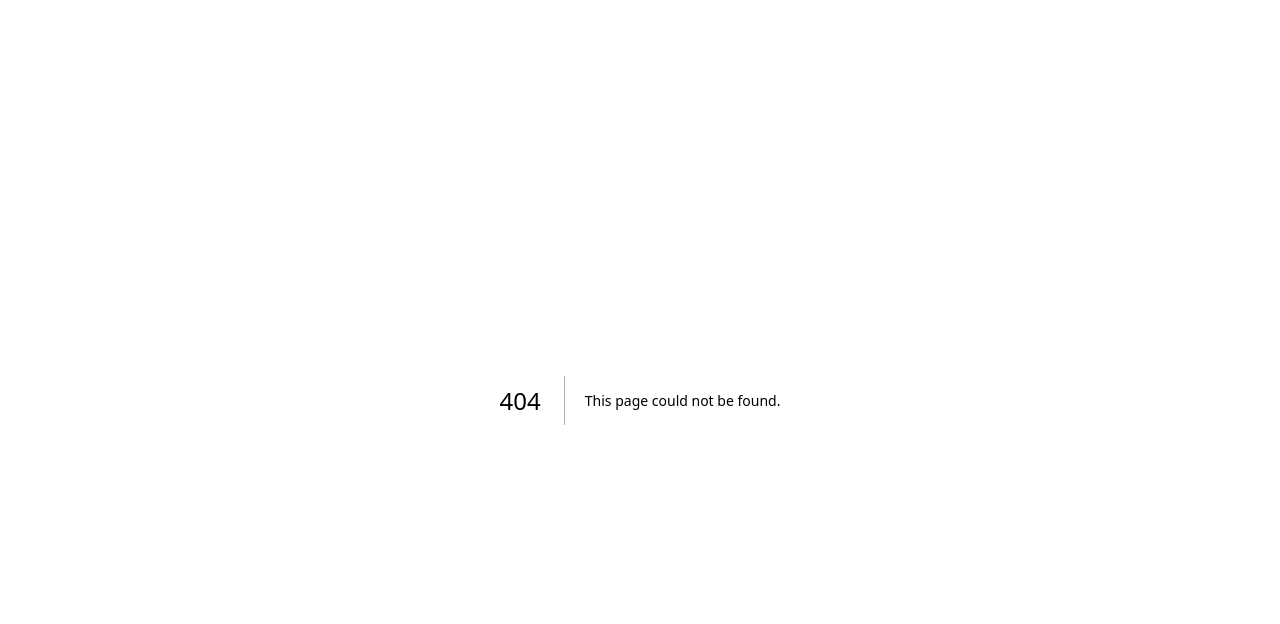
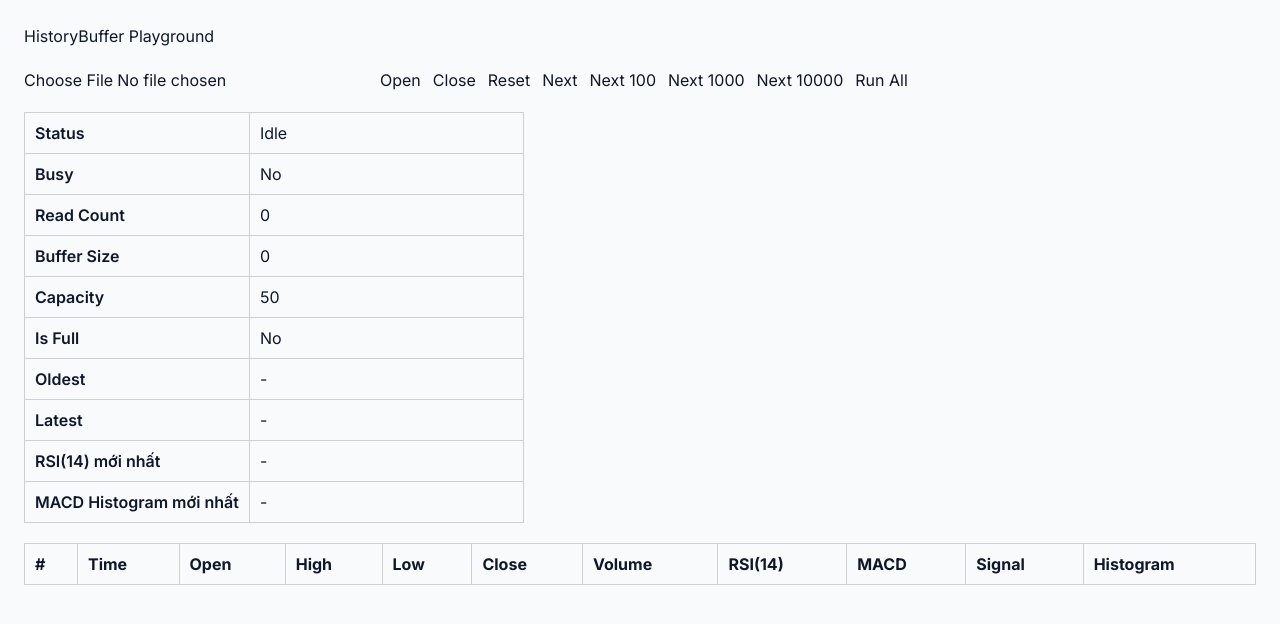
Before and after one commit to phxbinh/eabottrade, a Next.js app: page /indecators in a window 1280 px wide. Before the commit this address had no page. Shown: the top 624 px of the page. Built offline with nearby package versions, Linux system fonts and the light colour scheme.

Commit message:
Create page.tsx

```diff
--- /dev/null
+++ b/src/app/indecators/page.tsx
@@ -0,0 +1,233 @@
+"use client";
+
+import { useMemo, useRef, useState } from "react";
+
+import { Candle } from "@models/Candle";
+
+import { StreamCsvReader } from "@feed/StreamCsvReader";
+import { CsvFeed } from "@feed/CsvFeed";
+
+import { CsvMapper } from "@csv/CsvMapper";
+
+import { HistoryBuffer } from "@bufferHistory/BufferHistory";
+
+import { calculateRSI, calculateMACD } from "@indicators/TechnicalIndicators";
+
+const BUFFER_SIZE = 50;
+const RSI_PERIOD = 14;
+const MACD_FAST = 12;
+const MACD_SLOW = 26;
+const MACD_SIGNAL = 9;
+
+export default function TradeCsvPage() {
+  const history = useMemo(() => new HistoryBuffer(BUFFER_SIZE), []);
+
+  const feedRef = useRef<CsvFeed | null>(null);
+  const fileRef = useRef<File | null>(null);
+
+  const [, forceUpdate] = useState(0);
+  const [status, setStatus] = useState("Idle");
+  const [totalRead, setTotalRead] = useState(0);
+  const [busy, setBusy] = useState(false);
+
+  function refresh() {
+    forceUpdate((v) => v + 1);
+  }
+
+  async function handleFile(e: React.ChangeEvent<HTMLInputElement>) {
+    const file = e.target.files?.[0];
+    if (!file) return;
+    fileRef.current = file;
+    setStatus("File Selected");
+  }
+
+  async function openFeed() {
+    if (!fileRef.current) {
+      alert("Choose csv first.");
+      return;
+    }
+
+    if (feedRef.current) {
+      await feedRef.current.close();
+    }
+
+    history.clear();
+    setTotalRead(0);
+
+    const reader = new StreamCsvReader(fileRef.current);
+    const mapper = new CsvMapper();
+    const feed = new CsvFeed(reader, mapper);
+
+    await feed.open();
+    feedRef.current = feed;
+    setStatus("Opened");
+    refresh();
+  }
+
+  async function closeFeed() {
+    if (!feedRef.current) return;
+    await feedRef.current.close();
+    feedRef.current = null;
+    history.clear();
+    setTotalRead(0);
+    setStatus("Closed");
+    refresh();
+  }
+
+  async function resetFeed() {
+    if (!feedRef.current) return;
+    await feedRef.current.reset();
+    history.clear();
+    setTotalRead(0);
+    setStatus("Reset");
+    refresh();
+  }
+
+  async function read(limit?: number) {
+    if (!feedRef.current) return;
+    if (busy) return;
+
+    setBusy(true);
+    let count = 0;
+
+    while (true) {
+      if (limit !== undefined && count >= limit) break;
+
+      const candle = await feedRef.current.next();
+      if (!candle) {
+        setStatus("EOF");
+        break;
+      }
+
+      history.push(candle);
+      count++;
+
+      if (limit === undefined && count % 10000 === 0) {
+        setTotalRead((v) => v + 10000);
+        refresh();
+        await new Promise(requestAnimationFrame);
+      }
+    }
+
+    if (limit !== undefined) {
+      setTotalRead((v) => v + count);
+    }
+
+    refresh();
+    setBusy(false);
+  }
+
+  const rows: Candle[] = [];
+  for (let i = 0; i < history.size; i++) {
+    const candle = history.at(i);
+    if (candle) rows.push(candle);
+  }
+
+  // Tính chỉ số trên các nến hiện có trong buffer
+  const rsiValues = calculateRSI(rows, RSI_PERIOD);
+  const macd = calculateMACD(rows, MACD_FAST, MACD_SLOW, MACD_SIGNAL);
+
+  return (
+    <div style={{ padding: 24, display: "flex", flexDirection: "column", gap: 20 }}>
+      <h1>HistoryBuffer Playground</h1>
+
+      <div style={{ display: "flex", gap: 12, flexWrap: "wrap", alignItems: "center" }}>
+        <input type="file" accept=".csv" onChange={handleFile} />
+        <button onClick={openFeed} disabled={busy}>Open</button>
+        <button onClick={closeFeed} disabled={busy}>Close</button>
+        <button onClick={resetFeed} disabled={busy}>Reset</button>
+        <button onClick={() => read(1)} disabled={busy}>Next</button>
+        <button onClick={() => read(100)} disabled={busy}>Next 100</button>
+        <button onClick={() => read(1000)} disabled={busy}>Next 1000</button>
+        <button onClick={() => read(10000)} disabled={busy}>Next 10000</button>
+        <button onClick={() => read()} disabled={busy}>Run All</button>
+      </div>
+
+      <table style={{ borderCollapse: "collapse", width: 500 }}>
+        <tbody>
+          <InfoRow label="Status" value={status} />
+          <InfoRow label="Busy" value={busy ? "Yes" : "No"} />
+          <InfoRow label="Read Count" value={totalRead} />
+          <InfoRow label="Buffer Size" value={history.size} />
+          <InfoRow label="Capacity" value={history.capacity} />
+          <InfoRow label="Is Full" value={history.isFull ? "Yes" : "No"} />
+          <InfoRow
+            label="Oldest"
+            value={history.oldest ? new Date(history.oldest.time).toLocaleString() : "-"}
+          />
+          <InfoRow
+            label="Latest"
+            value={history.latest ? new Date(history.latest.time).toLocaleString() : "-"}
+          />
+          <InfoRow
+            label="RSI(14) mới nhất"
+            value={
+              rsiValues[rsiValues.length - 1] != null
+                ? rsiValues[rsiValues.length - 1]!.toFixed(2)
+                : "-"
+            }
+          />
+          <InfoRow
+            label="MACD Histogram mới nhất"
+            value={
+              macd.histogram[macd.histogram.length - 1] != null
+                ? macd.histogram[macd.histogram.length - 1]!.toFixed(4)
+                : "-"
+            }
+          />
+        </tbody>
+      </table>
+
+      <table style={{ width: "100%", borderCollapse: "collapse" }}>
+        <thead>
+          <tr>
+            <th style={cellStyle}>#</th>
+            <th style={cellStyle}>Time</th>
+            <th style={cellStyle}>Open</th>
+            <th style={cellStyle}>High</th>
+            <th style={cellStyle}>Low</th>
+            <th style={cellStyle}>Close</th>
+            <th style={cellStyle}>Volume</th>
+            <th style={cellStyle}>RSI(14)</th>
+            <th style={cellStyle}>MACD</th>
+            <th style={cellStyle}>Signal</th>
+            <th style={cellStyle}>Histogram</th>
+          </tr>
+        </thead>
+        <tbody>
+          {rows.map((candle, index) => (
+            <tr key={index}>
+              <td style={cellStyle}>{index}</td>
+              <td style={cellStyle}>{new Date(candle.time).toLocaleString()}</td>
+              <td style={cellStyle}>{candle.open}</td>
+              <td style={cellStyle}>{candle.high}</td>
+              <td style={cellStyle}>{candle.low}</td>
+              <td style={cellStyle}>{candle.close}</td>
+              <td style={cellStyle}>{candle.volume}</td>
+              <td style={cellStyle}>{rsiValues[index] != null ? rsiValues[index]!.toFixed(2) : "-"}</td>
+              <td style={cellStyle}>{macd.macdLine[index] != null ? macd.macdLine[index]!.toFixed(4) : "-"}</td>
+              <td style={cellStyle}>{macd.signalLine[index] != null ? macd.signalLine[index]!.toFixed(4) : "-"}</td>
+              <td style={cellStyle}>{macd.histogram[index] != null ? macd.histogram[index]!.toFixed(4) : "-"}</td>
+            </tr>
+          ))}
+        </tbody>
+      </table>
+    </div>
+  );
+}
+
+function InfoRow({ label, value }: { label: string; value: React.ReactNode }) {
+  return (
+    <tr>
+      <td style={{ ...cellStyle, fontWeight: 600, width: 180 }}>{label}</td>
+      <td style={cellStyle}>{value}</td>
+    </tr>
+  );
+}
+
+const cellStyle: React.CSSProperties = {
+  border: "1px solid #cfcfcf",
+  padding: "8px 10px",
+  textAlign: "left",
+  whiteSpace: "nowrap",
+};
```
